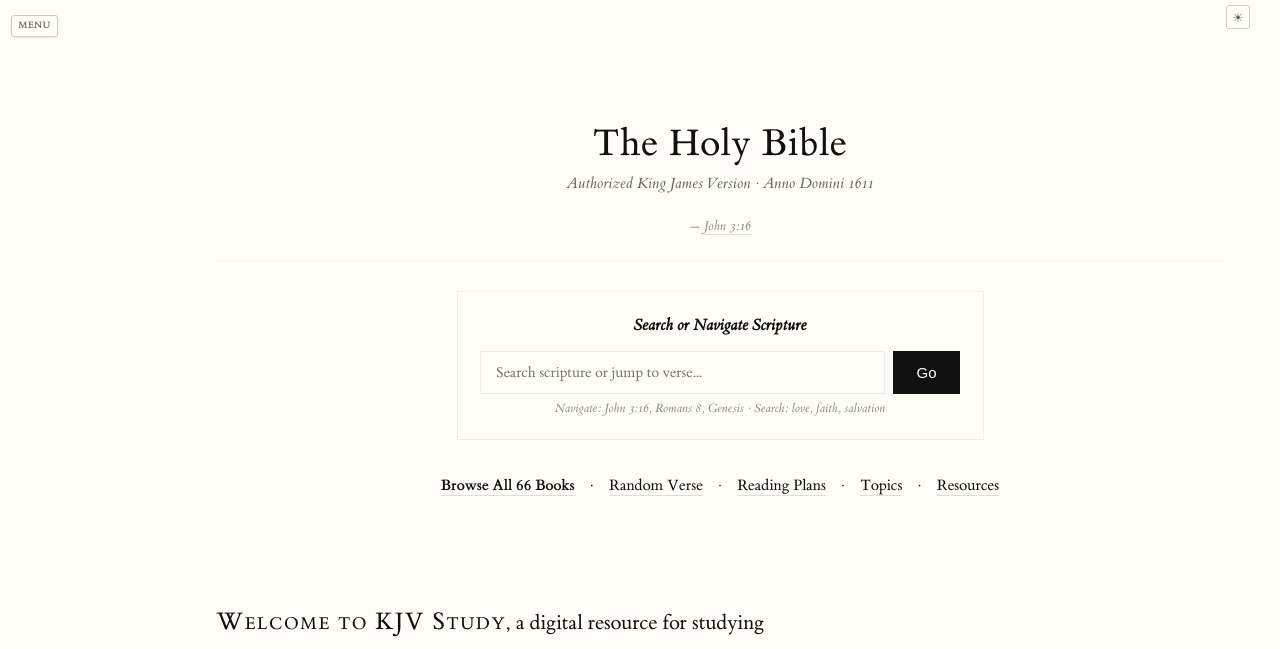
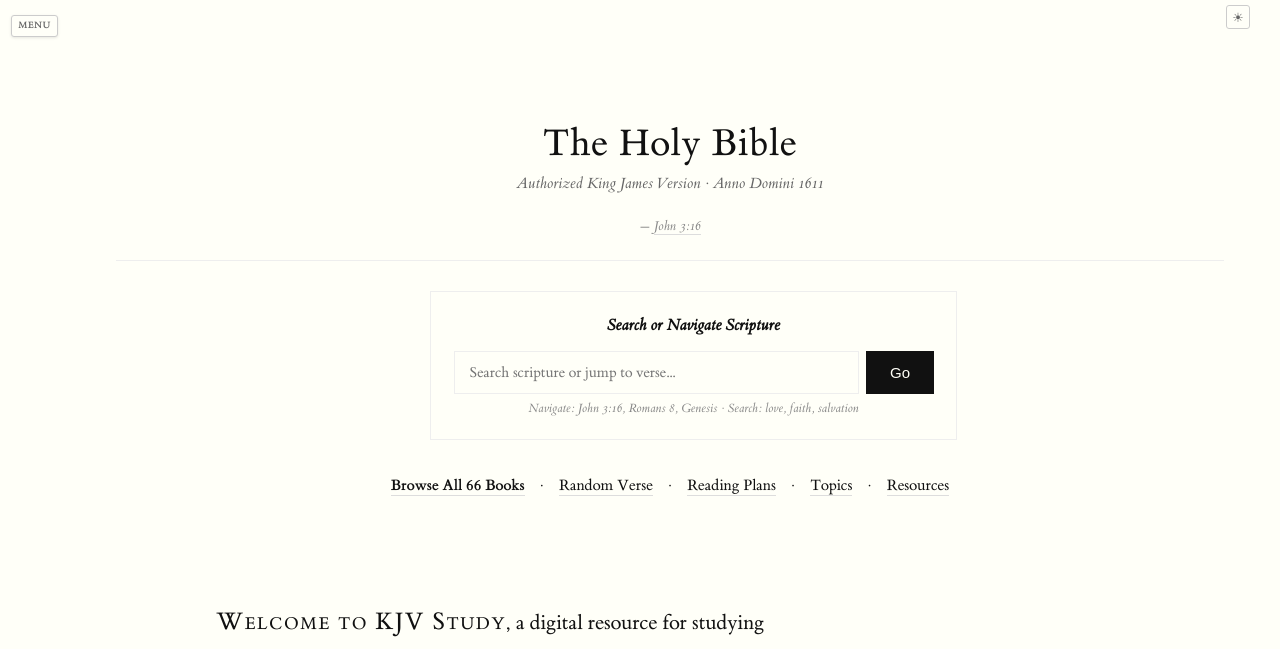
Before and after one commit to kennethreitz/kjvstudy.org, a FastAPI app: page / in a window 1280 px wide. Shown: the top 649 px of the page. Run offline with FastAPI, Linux system fonts and the light colour scheme; parts of the project's set-up code (start-up, migrations or seed data) failed here and were passed over; some libraries are stand-ins or nearby versions.

Commit message:
Offset homepage header to center visually with sidebar
Add margin-left offset to title-page, search, and nav-links
to compensate for sidebar space. Remove offset on mobile.

🤖 Generated with [Claude Code](https://claude.com/claude-code)

Co-Authored-By: Claude <noreply@anthropic.com>

```diff
--- a/kjvstudy_org/templates/index.html
+++ b/kjvstudy_org/templates/index.html
@@ -10,6 +10,7 @@
     padding: 2.5rem 0 1.5rem;
     margin-bottom: 1.5rem;
     border-bottom: 1px solid var(--border-color);
+    margin-left: -100px;
 }
 
 .title-page h1 {
@@ -53,6 +54,7 @@
 .verse-lookup {
     max-width: 32rem;
     margin: 2rem auto;
+    margin-left: calc(50% - 16rem - 50px);
     padding: 1.5rem;
     border: 1px solid var(--border-color);
 }
@@ -112,6 +114,7 @@
 .nav-links {
     text-align: center;
     margin: 1.5rem 0 2.5rem;
+    margin-left: -100px;
     font-size: 1.05rem;
 }
 
@@ -200,6 +203,7 @@
 @media (max-width: 760px) {
     .title-page {
         padding: 1.5rem 0 1rem;
+        margin-left: 0;
     }
 
     .title-page h1 {
@@ -212,7 +216,12 @@
 
     .verse-lookup {
         max-width: 100%;
+        margin-left: auto;
         padding: 1.25rem;
+    }
+
+    .nav-links {
+        margin-left: 0;
     }
 
     .lookup-form {
```
